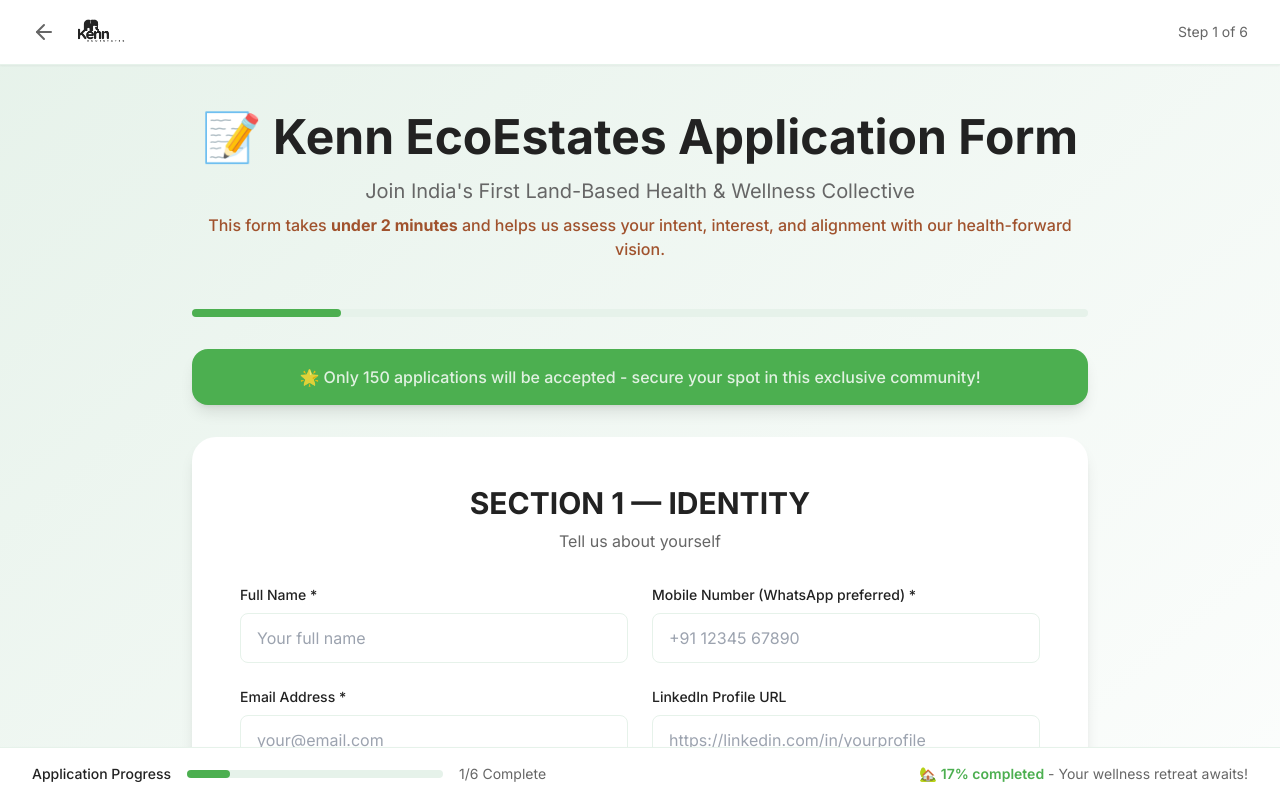
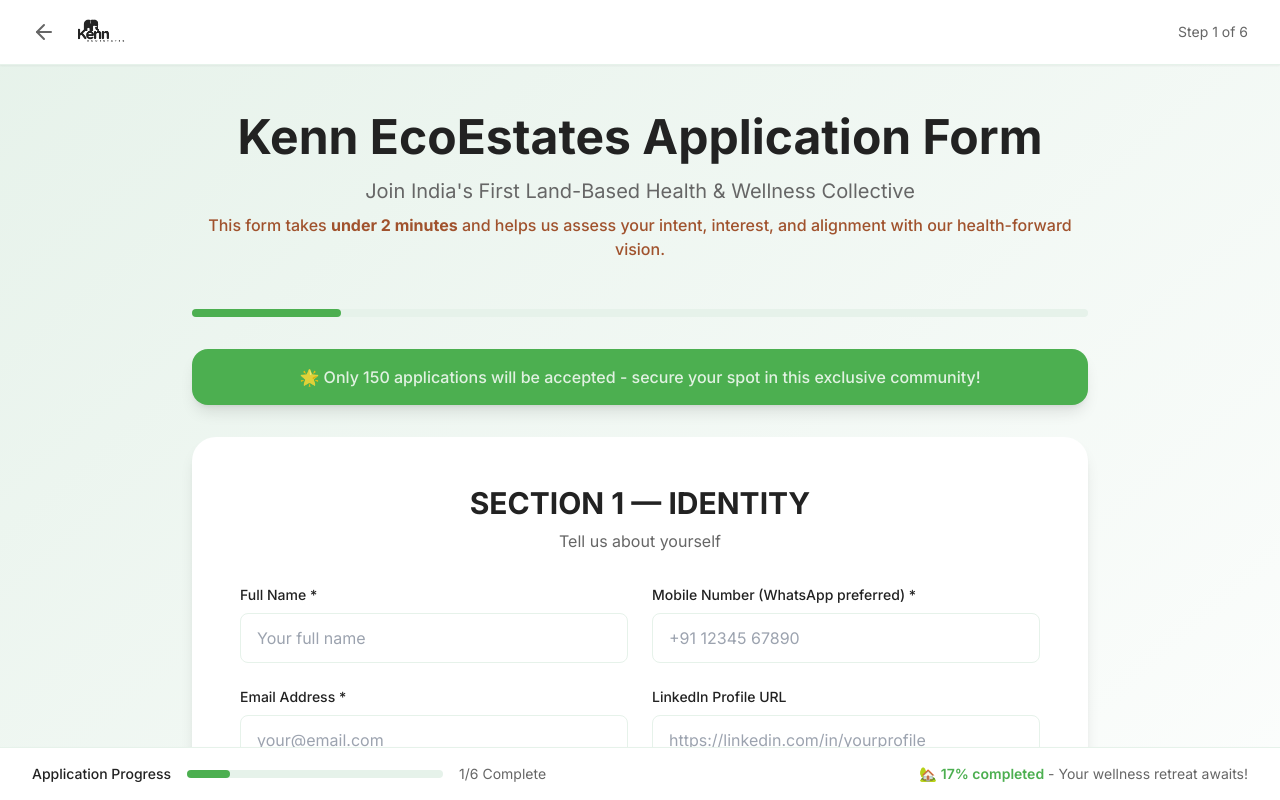
Before and after one commit to adonisarun123/kenn, a Next.js app: page /apply in a window 1280 px wide. Shown: the top 800 px of the page. Built offline with nearby package versions, Linux system fonts and the light colour scheme.

Commit message:
Remove 📝 emoji from application form header
🎨 Clean Design Update:
- Removed 📝 emoji from main form page title
- Maintains clean, professional header appearance
- Consistent with premium design aesthetic

```diff
--- a/app/apply/page.tsx
+++ b/app/apply/page.tsx
@@ -195,7 +195,7 @@
           {/* Header */}
           <div className="text-center mb-12">
             <h1 className="text-4xl md:text-5xl font-bold text-primary-black mb-4">
-              📝 Kenn EcoEstates Application Form
+              Kenn EcoEstates Application Form
             </h1>
             <p className="text-xl text-primary-sage mb-2">
               Join India's First Land-Based Health & Wellness Collective
```
